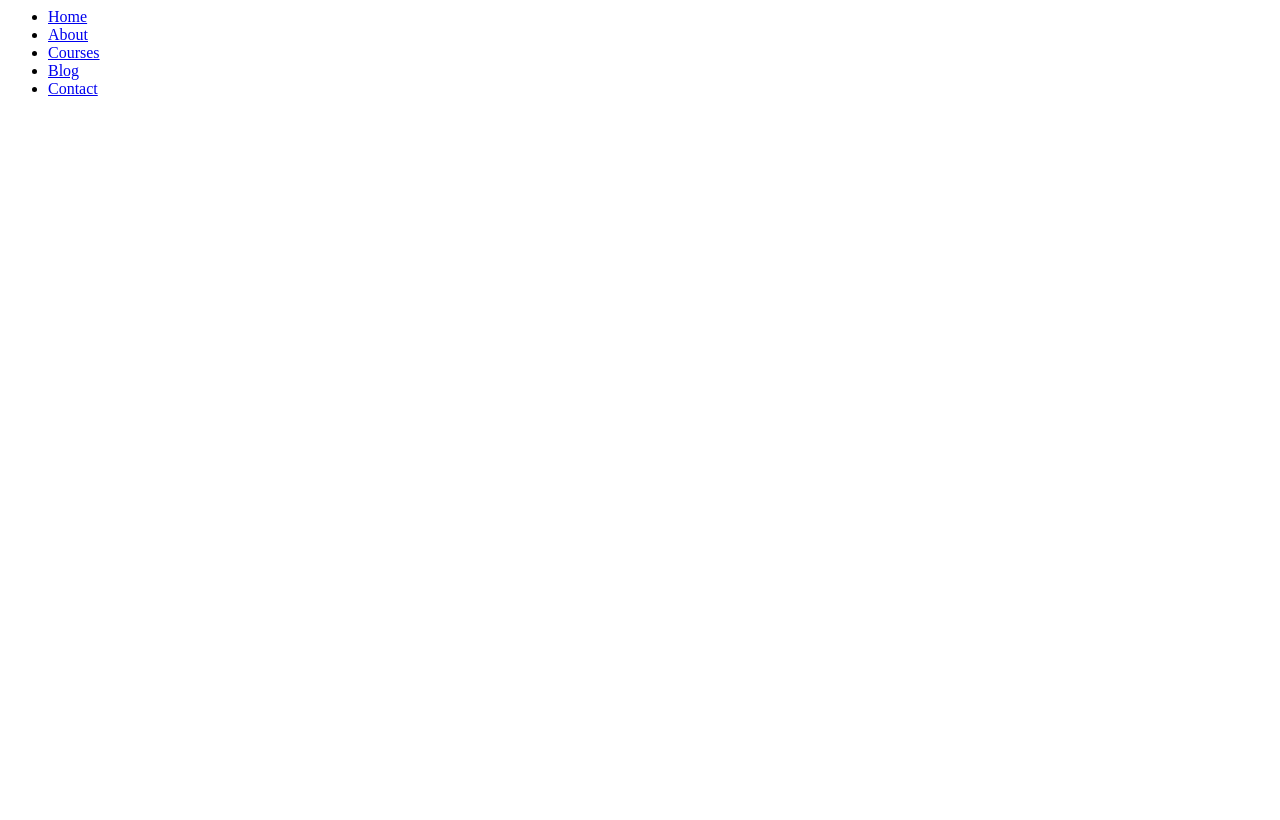
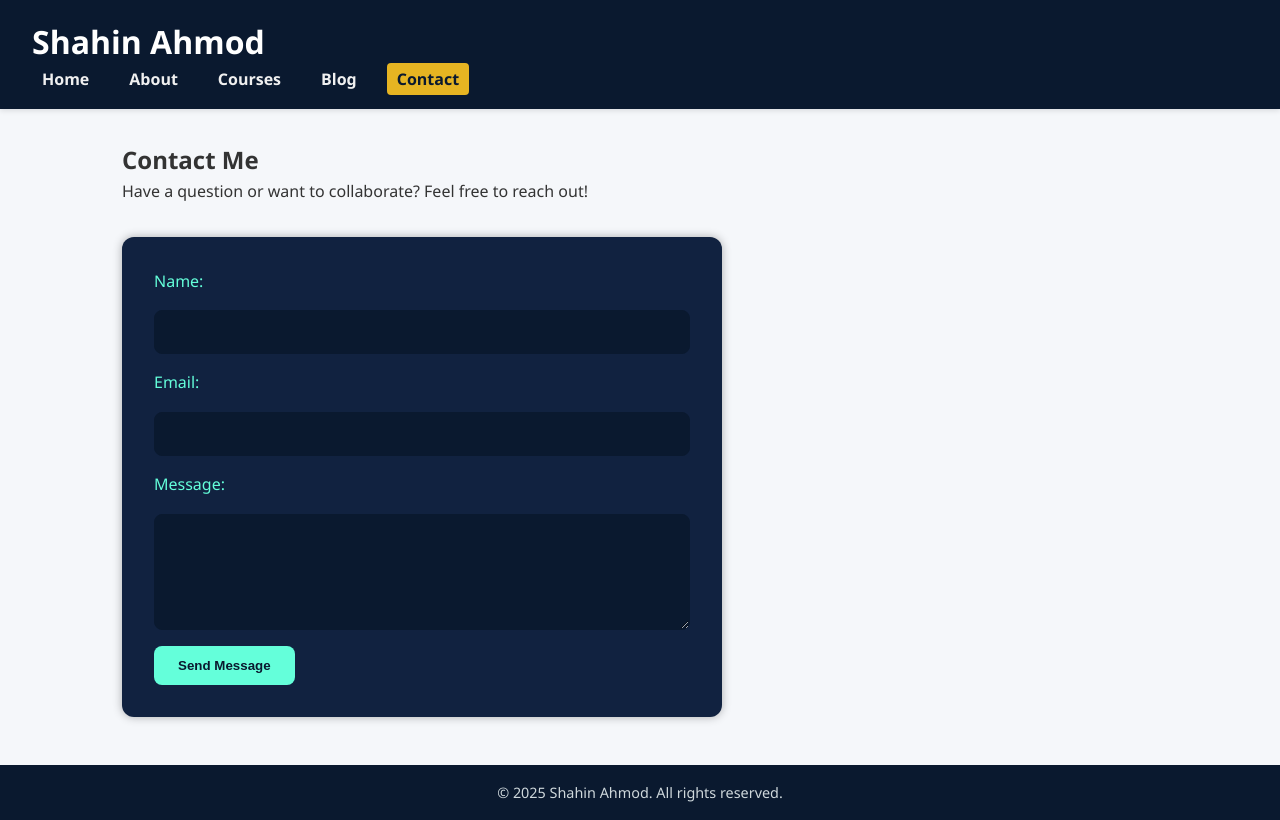
Before and after one commit to ShahinAhmod/shahin-website, a plain HTML site: page contact.html in a window 1280 px wide. Drawn offline with Linux system fonts and the light colour scheme.

Commit message:
Style contact form with modern design

```diff
--- a/contact.html
+++ b/contact.html
@@ -1,9 +1,46 @@
-<nav>
-  <ul>
-    <li><a href="index.html">Home</a></li>
-    <li><a href="about.html">About</a></li>
-    <li><a href="courses.html">Courses</a></li>
-    <li><a href="blog.html">Blog</a></li>
-    <li><a href="contact.html">Contact</a></li>
-  </ul>
-</nav>
+<!DOCTYPE html>
+<html lang="en">
+<head>
+  <meta charset="UTF-8" />
+  <meta name="viewport" content="width=device-width, initial-scale=1.0"/>
+  <title>Contact - Shahin Ahmod</title>
+  <link rel="stylesheet" href="style.css" />
+</head>
+<body>
+  <header>
+    <div class="container">
+      <h1>Shahin Ahmod</h1>
+      <ul class="nav-links">
+        <li><a href="index.html">Home</a></li>
+        <li><a href="about.html">About</a></li>
+        <li><a href="courses.html">Courses</a></li>
+        <li><a href="blog.html">Blog</a></li>
+        <li><a href="contact.html" class="active">Contact</a></li>
+      </ul>
+    </div>
+  </header>
+
+  <main class="container">
+    <h2>Contact Me</h2>
+    <p>Have a question or want to collaborate? Feel free to reach out!</p>
+    <form class="contact-form">
+      <label for="name">Name:</label>
+      <input type="text" id="name" name="name" required>
+
+      <label for="email">Email:</label>
+      <input type="email" id="email" name="email" required>
+
+      <label for="message">Message:</label>
+      <textarea id="message" name="message" rows="5" required></textarea>
+
+      <button type="submit">Send Message</button>
+    </form>
+  </main>
+
+  <footer>
+    <div class="container">
+      <p>&copy; 2025 Shahin Ahmod. All rights reserved.</p>
+    </div>
+  </footer>
+</body>
+</html>
--- a/style.css
+++ b/style.css
@@ -157,3 +157,56 @@ nav {
     font-size: 1rem;
     line-height: 1.4;
 }
+
+
+/* Contact Form Styles */
+.contact-form {
+  display: flex;
+  flex-direction: column;
+  gap: 1rem;
+  background-color: #112240;
+  padding: 2rem;
+  border-radius: 12px;
+  box-shadow: 0 0 10px rgba(0, 0, 0, 0.3);
+  color: #ccd6f6;
+  max-width: 600px;
+  margin-top: 2rem;
+}
+
+.contact-form label {
+  font-size: 1rem;
+  color: #64ffda;
+}
+
+.contact-form input,
+.contact-form textarea {
+  padding: 0.75rem 1rem;
+  border: 1px solid #0a192f;
+  border-radius: 8px;
+  background-color: #0a192f;
+  color: #ffffff;
+  font-size: 1rem;
+  width: 100%;
+}
+
+.contact-form input:focus,
+.contact-form textarea:focus {
+  border-color: #64ffda;
+  outline: none;
+}
+
+.contact-form button {
+  background-color: #64ffda;
+  color: #0a192f;
+  border: none;
+  padding: 0.75rem 1.5rem;
+  border-radius: 8px;
+  font-weight: bold;
+  cursor: pointer;
+  transition: background-color 0.3s ease;
+  align-self: flex-start;
+}
+
+.contact-form button:hover {
+  background-color: #52e0c4;
+}
```
